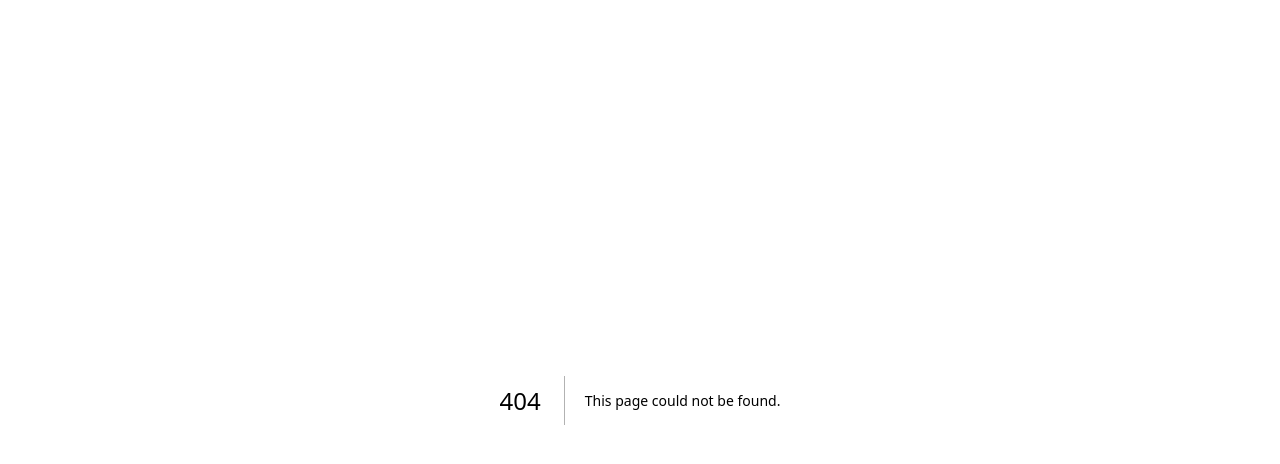
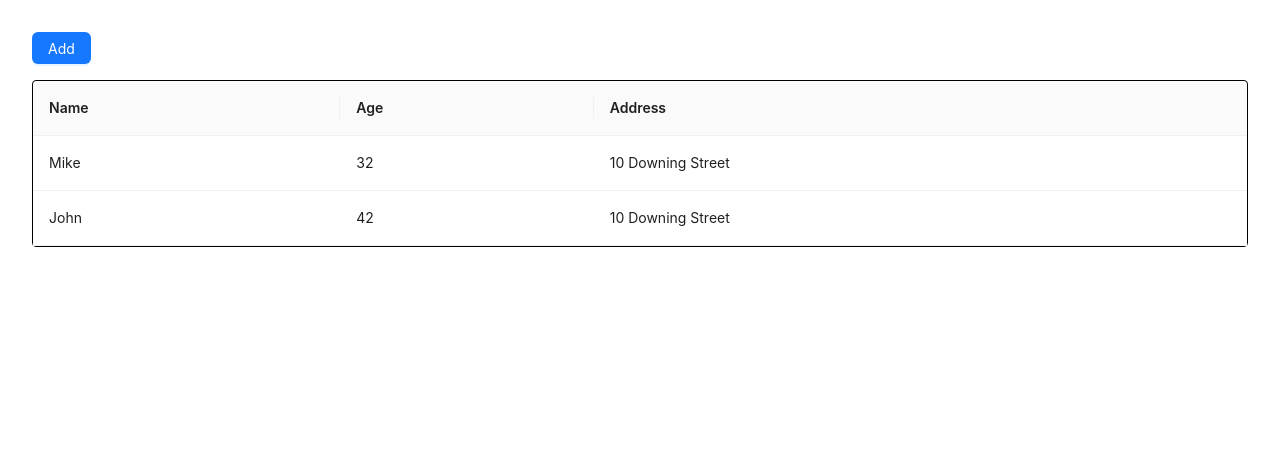
Before and after one commit to Jason4931/table-library-test, a Next.js app: page /test in a window 1280 px wide. Before the commit this address had no page. Shown: the top 464 px of the page. Built offline with nearby package versions, Linux system fonts and the light colour scheme.

Commit message:
Co-authored-by: Catalyst. <SadhowLearner@users.noreply.github.com>

```diff
--- a/package.json
+++ b/package.json
@@ -9,9 +9,11 @@
     "lint": "next lint"
   },
   "dependencies": {
+    "antd": "^5.26.1",
+    "next": "15.3.4",
     "react": "^19.0.0",
     "react-dom": "^19.0.0",
-    "next": "15.3.4"
+    "zod": "^3.25.67"
   },
   "devDependencies": {
     "@tailwindcss/postcss": "^4",
--- /dev/null
+++ b/src/app/actions/auth.js
@@ -0,0 +1,23 @@
+// import { LoginFormSchema } from '@/app/lib/definition'
+import { redirect } from 'next/navigation';
+
+export async function login(state, formData) {
+
+
+  // Validate form fields
+//   const validatedFields = LoginFormSchema.safeParse({
+//     email: formData.get('email'),
+//     password: formData.get('password'),
+//   })
+
+//   // If any form fields are invalid, return early
+//   if (!validatedFields.success) {
+//     return {
+//       errors: validatedFields.error.flatten().fieldErrors,
+//     }
+//   }
+
+   redirect('/test');
+
+  // Call the provider or db to create a user...
+}
--- /dev/null
+++ b/src/app/lib/definition.js
@@ -0,0 +1,17 @@
+import { z } from 'zod'
+
+export const LoginFormSchema = z.object({
+  name: z
+    .string()
+    .min(2, { message: 'Name must be at least 2 characters long.' })
+    .trim(),
+  password: z
+    .string()
+    .min(8, { message: 'Be at least 8 characters long' })
+    .regex(/[a-zA-Z]/, { message: 'Contain at least one letter.' })
+    .regex(/[0-9]/, { message: 'Contain at least one number.' })
+    .regex(/[^a-zA-Z0-9]/, {
+      message: 'Contain at least one special character.',
+    })
+    .trim(),
+})
--- /dev/null
+++ b/src/app/login/page.jsx
@@ -0,0 +1,11 @@
+import AuthForm from '@/app/ui/AuthForm';
+
+const LoginPage = () => {
+    return (
+    <main className="flex flex-col items-center justify-center min-h-screen min-w-screen bg-gray-100">
+        <AuthForm/>
+    </main>
+    );
+}
+
+export default LoginPage;
--- /dev/null
+++ b/src/app/test/page.jsx
@@ -0,0 +1,122 @@
+"use client"
+
+import React, { useState } from 'react';
+import { Button, Table } from 'antd';
+
+export default function Test() {
+  const [dataSource, setDataSource] = useState([
+    {
+      key: '1',
+      name: 'Mike',
+      age: 32,
+      address: '10 Downing Street',
+    },
+    {
+      key: '2',
+      name: 'John',
+      age: 42,
+      address: '10 Downing Street',
+    },
+  ]);
+
+  const handleCreate = () => {
+    setDataSource(prev => [
+      ...prev,
+      {
+        key: `${prev.length + 1}`,
+        name: '',
+        age: 0,
+        address: '',
+      },
+    ]);
+  };
+
+  const handleCellChange = (e, recordKey, dataIndex) => {
+    const value = e.target.innerText;
+    setDataSource(prev =>
+      prev.map(row =>
+        row.key === recordKey ? { ...row, [dataIndex]: value } : row
+      )
+    );
+  };
+
+  const handlePaste = (e, recordKey, dataIndex) => {
+    e.preventDefault();
+    const text = e.clipboardData.getData('text/plain');
+    const lines = text.split(/\r?\n/).filter(line => line.trim() !== '');
+    if (lines.length === 0) return;
+
+    setDataSource(prev => {
+      const rowIndex = prev.findIndex(row => row.key === recordKey);
+      const updated = [...prev];
+
+      lines.forEach((line, i) => {
+        const targetIndex = rowIndex + i;
+        if (updated[targetIndex]) {
+          updated[targetIndex] = {
+            ...updated[targetIndex],
+            [dataIndex]: line,
+          };
+        } else {
+          updated.push({
+            key: `${updated.length + 1}`,
+            name: dataIndex === 'name' ? line : '',
+            age: 0,
+            address: dataIndex === 'address' ? line : '',
+          });
+        }
+      });
+
+      return updated;
+    });
+  };
+
+  const renderEditableCell = (dataIndex) => (text, record) => (
+    <div
+      contentEditable
+      suppressContentEditableWarning
+      onBlur={e => handleCellChange(e, record.key, dataIndex)}
+      onPaste={e => handlePaste(e, record.key, dataIndex)}
+      onInput={e => {
+        // Optional: clear leftover paste residue if needed
+        const html = e.currentTarget.innerHTML;
+        if (html.includes('<br')) e.currentTarget.innerHTML = '';
+      }}
+      onKeyDown={e => {
+        if (e.key === 'Enter') {
+          e.preventDefault(); // blocks line breaks on Enter key
+        }
+      }}
+    >
+      {text}
+    </div>
+  );
+
+  const columns = [
+    {
+      title: 'Name',
+      dataIndex: 'name',
+      key: 'name',
+      render: renderEditableCell('name'),
+    },
+    {
+      title: 'Age',
+      dataIndex: 'age',
+      key: 'age',
+      render: renderEditableCell('age'),
+    },
+    {
+      title: 'Address',
+      dataIndex: 'address',
+      key: 'address',
+      render: renderEditableCell('address'),
+    },
+  ];
+
+  return (
+    <div className="p-8">
+      <Button type="primary" onClick={handleCreate}>Add</Button>
+      <Table dataSource={dataSource} columns={columns} pagination={false} className='mt-4 border border-black rounded' />
+    </div>
+  );
+}
--- /dev/null
+++ b/src/app/ui/AuthForm.jsx
@@ -0,0 +1,18 @@
+'use client';
+import { login } from '@/app/actions/auth'
+
+export default function AuthForm() {
+  return (
+    <form action={login} className='flex flex-col gap-4 w-lg'>
+      <div className="flex flex-col">
+        <label className='text-gray-500' htmlFor="name">Name</label>
+        <input className='px-3 py-3 mx-2 w-full  rounded-2xl' id="name" name="name" placeholder="Name" />
+      </div>
+      <div className="flex flex-col">
+        <label className='text-gray-500' htmlFor="password">Password</label>
+        <input className='px-3 py-3 mx-2 w-full rounded-2xl' id="password" name="password" type="password" placeholder='Password' />
+      </div>
+      <button className="bg-blue-400 cursor-pointer text-white p-3 m-5 rounded-full" type="submit">Sign Up</button>
+    </form>
+  )
+}
```
Also changed, not shown: 1 other file (tests, documents, lock files or other folders).
